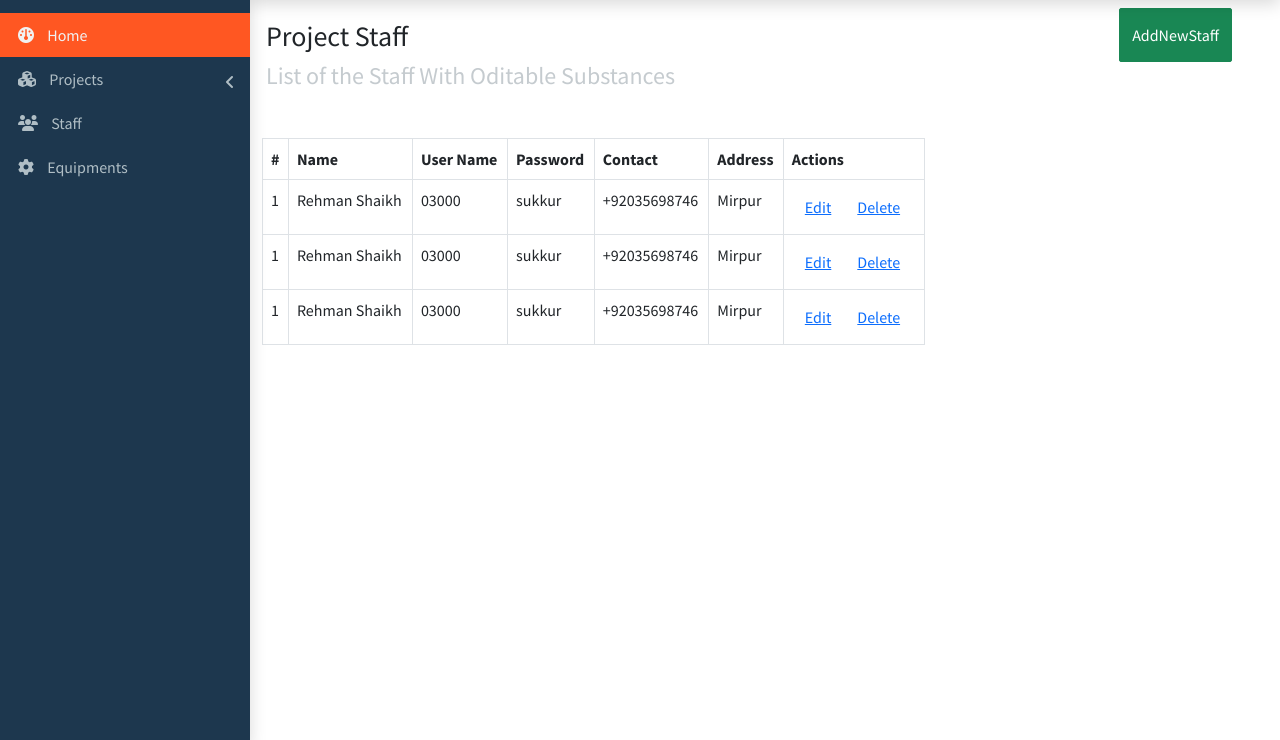
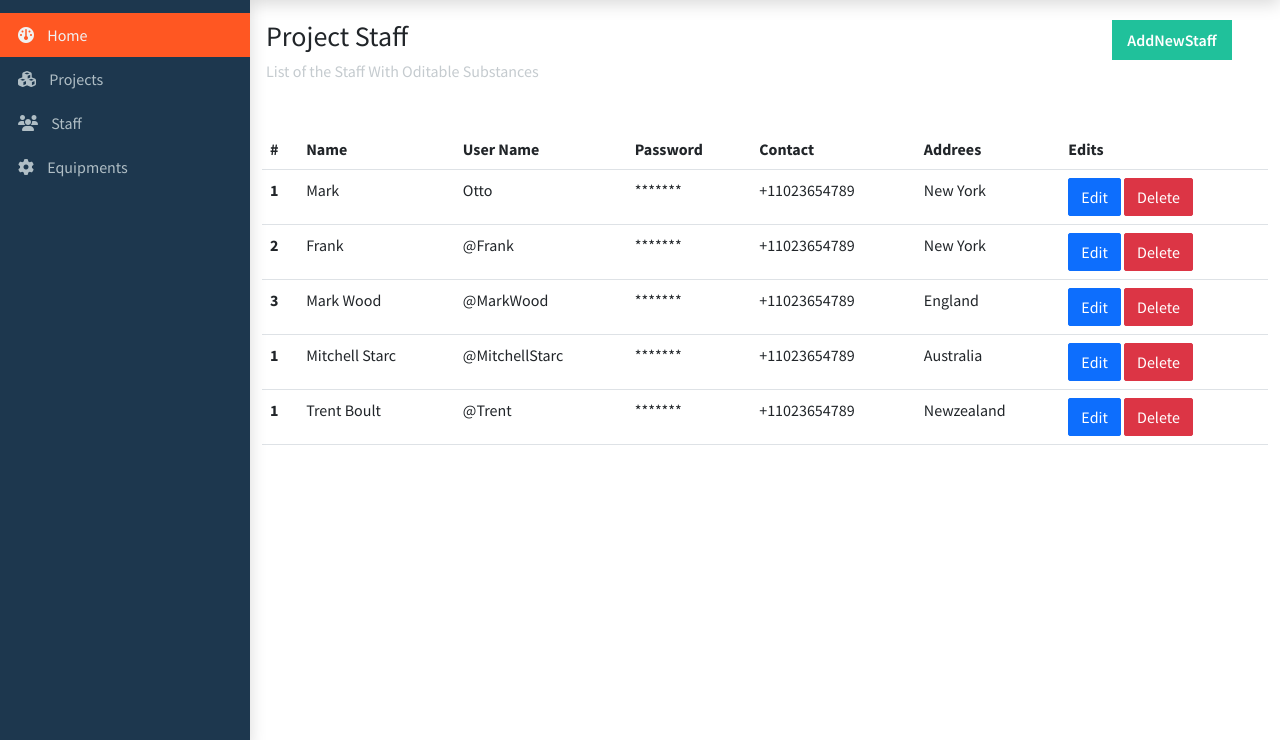
Before and after one commit to Usmandevblends/Admin-panel, a website: page index.html in a window 1280 px wide. Shown: the part 60-800 px from the top of the page. Drawn offline with nearby package versions, Linux system fonts and the light colour scheme.

Commit message:
add tabel

```diff
--- a/index.html
+++ b/index.html
@@ -22,7 +22,7 @@
           </a>
         </div>
         <div class="d-block d-md-none">
-          <a href="javascript:void(0)" id="close_sidebar"><i class="fas fa-times-circle fa-lg"></i></a>
+          <a href="#" id="close_sidebar"><i class="fas fa-times-circle fa-lg"></i></a>
         </div>
       </div>
       <ul class="nav nav-pills flex-column mt-3">
@@ -80,11 +80,10 @@
     <div class="content">
       <nav class="navbar navbar-expand-md navbar-light bg-light shadow d-flex flex-column">
         <div class="container-fluid px-3">
-
           <button class="navbar-toggler border-0" type="button" id="show_sidebar_phone">
             <span class="navbar-toggler-icon"></span>
           </button>
-          <a class="navbar-brand d-none d-md-block" href="javascript:void(0)" id="show_sidebar_pc">
+          <a class="navbar-brand d-none d-md-block" href="#" id="show_sidebar_pc">
             <i class="fas fa-bars fa-lg"></i>
           </a>
           <div class="fw-bold text-secondary d-md-none d-block">Admin Panel</div>
@@ -104,89 +103,87 @@
         <div class="side-right">
           <div class="sta d-flex align-item-center justify-content-between mt-2">
               <h3 class="pt-3 px-3">Project Staff</h3>
-              <button type="button" class="btn btn-success mx-5 mt-1 ">AddNewStaff</button>
+              <button type="button" class="btn1 btn-success mx-5 mt-3 border-0  text-white fw-semibold lh-lg">AddNewStaff</button>
           </div>
-          <h4 class="px-3" style="color: #c5cbcf">
+          <h6 class="px-3" style="color: #c5cbcf">
               List of the Staff With Oditable Substances
-          </h4>
-          <div class="container mt-5 overflow-hidden w-100">
+          </h6>
+          <div class="container mt-5 w-100">
               <div class="row">
-                  <div class="col-md-8 col-sm-12 ">
-                      <table class="table table-bordered table-responsive overflow-hidden">
+                  <div class="col-md-12 col-md-6">
+                    <table class="table">
                       <thead>
                         <tr>
-                                  <th>#</th>
-                                  <th>Name</th>
-                                  <th>User Name</th>
-                                  <th>Password</th>
-                                  <th>Contact</th>
-                                  <th>Address</th>
-                                  <th>Actions</th>
+                          <th scope="col">#</th>
+                          <th scope="col">Name</th>
+                          <th scope="col">User Name</th>
+                          <th scope="col">Password</th>
+                          <th scope="col">Contact</th>
+                          <th scope="col">Addrees</th>
+                          <th scope="col">Edits</th>
                         </tr>
                       </thead>
                       <tbody>
-                              <!-- Render the table rows using the data -->
                         <tr>
-                                  <td>1</td>
-                                  <td>Rehman Shaikh</td>
-                                  <td>03000</td>
-                                  <td>sukkur</td>
-                                  <td>+92035698746</td>
-                                  <td>Mirpur</td>
+                          <th scope="row">1</th>
+                          <td>Mark</td>
+                          <td>Otto</td>
+                          <td>*******</td>
+                          <td>+11023654789</td>
+                          <td>New York</td>
                           <td>
-                                      <div class="d-flex">
-                                          <button type="button" class="btn btn-link edit-btn"
-                                              onclick="editRow(2)">
-                                              Edit
-                                          </button>
-                                          <button type="button" class="btn btn-link delete-btn"
-                                              onclick="deleteRow(2)">
-                                              Delete
-                                          </button>
-                                      </div>
+                            <button type="button" class="btn btn-primary">Edit</button>
+                            <button type="button" class="btn btn-danger">Delete</button>
                           </td>
                         </tr>
                         <tr>
-                                  <td>1</td>
-                                  <td>Rehman Shaikh</td>
-                                  <td>03000</td>
-                                  <td>sukkur</td>
-                                  <td>+92035698746</td>
-                                  <td>Mirpur</td>
+                          <th scope="row">2</th>
+                          <td>Frank</td>
+                          <td>@Frank</td>
+                          <td>*******</td>
+                          <td>+11023654789</td>
+                          <td>New York</td>
                           <td>
-                                      <div class="d-flex">
-                                          <button type="button" class="btn btn-link edit-btn"
-                                              onclick="editRow(2)">
-                                              Edit
-                                          </button>
-                                          <button type="button" class="btn btn-link delete-btn"
-                                              onclick="deleteRow(2)">
-                                              Delete
-                                          </button>
-                                      </div>
+                            <button type="button" class="btn btn-primary">Edit</button>
+                            <button type="button" class="btn btn-danger">Delete</button>
                           </td>
                         </tr>
                         <tr>
-                                  <td>1</td>
-                                  <td>Rehman Shaikh</td>
-                                  <td>03000</td>
-                                  <td>sukkur</td>
-                                  <td>+92035698746</td>
-                                  <td>Mirpur</td>
+                          <th scope="row">3</th>
+                          <td>Mark Wood</td>
+                          <td>@MarkWood</td>
+                          <td>*******</td>
+                          <td>+11023654789</td>
+                          <td>England</td>
                           <td>
-                                      <div class="d-flex">
-                                          <button type="button" class="btn btn-link edit-btn"
-                                              onclick="editRow(2)">
-                                              Edit
-                                          </button>
-                                          <button type="button" class="btn btn-link delete-btn"
-                                              onclick="deleteRow(2)">
-                                              Delete
-                                          </button>
-                                      </div>
+                            <button type="button" class="btn btn-primary">Edit</button>
+                            <button type="button" class="btn btn-danger">Delete</button>
                           </td>
                         </tr>
-                              <!-- More table rows... -->
+                        <tr>
+                          <th scope="row">1</th>
+                          <td>Mitchell Starc</td>
+                          <td>@MitchellStarc</td>
+                          <td>*******</td>
+                          <td>+11023654789</td>
+                          <td>Australia</td>
+                          <td>
+                            <button type="button" class="btn btn-primary">Edit</button>
+                            <button type="button" class="btn btn-danger">Delete</button>
+                          </td>
+                        </tr>
+                        <tr>
+                          <th scope="row">1</th>
+                          <td>Trent Boult</td>
+                          <td>@Trent</td>
+                          <td>*******</td>
+                          <td>+11023654789</td>
+                          <td>Newzealand</td>
+                          <td>
+                         <button type="button" class="btn btn-primary">Edit</button>
+                         <button type="button" class="btn btn-danger">Delete</button>
+                          </td>
+                        </tr>
                       </tbody>
                     </table>
                   </div>
--- a/public/scss/main.scss
+++ b/public/scss/main.scss
@@ -6,7 +6,6 @@ html {
 }
 body {
 	font-family: 'Source Sans Pro', sans-serif;
-	overflow-y: hidden;
 	user-select: none;
 }
 
@@ -27,7 +26,7 @@ body {
 		width: 100%;
 	}
 	.sidebar {
-		width: 250px;
+		width: 50px;
 		transition: width 0.3s ease;
 		white-space: nowrap;
 		overflow-x: hidden;
@@ -69,29 +68,6 @@ body {
 			}
 		}
 	}
-}
-
-
-canvas {
-	width: 100% !important;
-}
-
-[data-bs-toggle='collapse']:after {
-	display: inline-block;
-	position: absolute;
-	right: 15px;
-	color: $textColor;
-	top: 17px;
-	font: normal normal normal 14px/1 FontAwesome;
-	font-size: inherit;
-	text-rendering: auto;
-	-webkit-font-smoothing: antialiased;
-	-moz-osx-font-smoothing: grayscale;
-	content: '\f104';
-	transition: all linear 0.25s;
-}
-[data-bs-toggle='collapse'].collapsed:after {
-	transform: rotate(-90deg);
 }
 
 @media (min-width: 768px) {
```
Also changed, not shown: public/css/main.css. Lines whose indentation alone changed are shown as unchanged.
